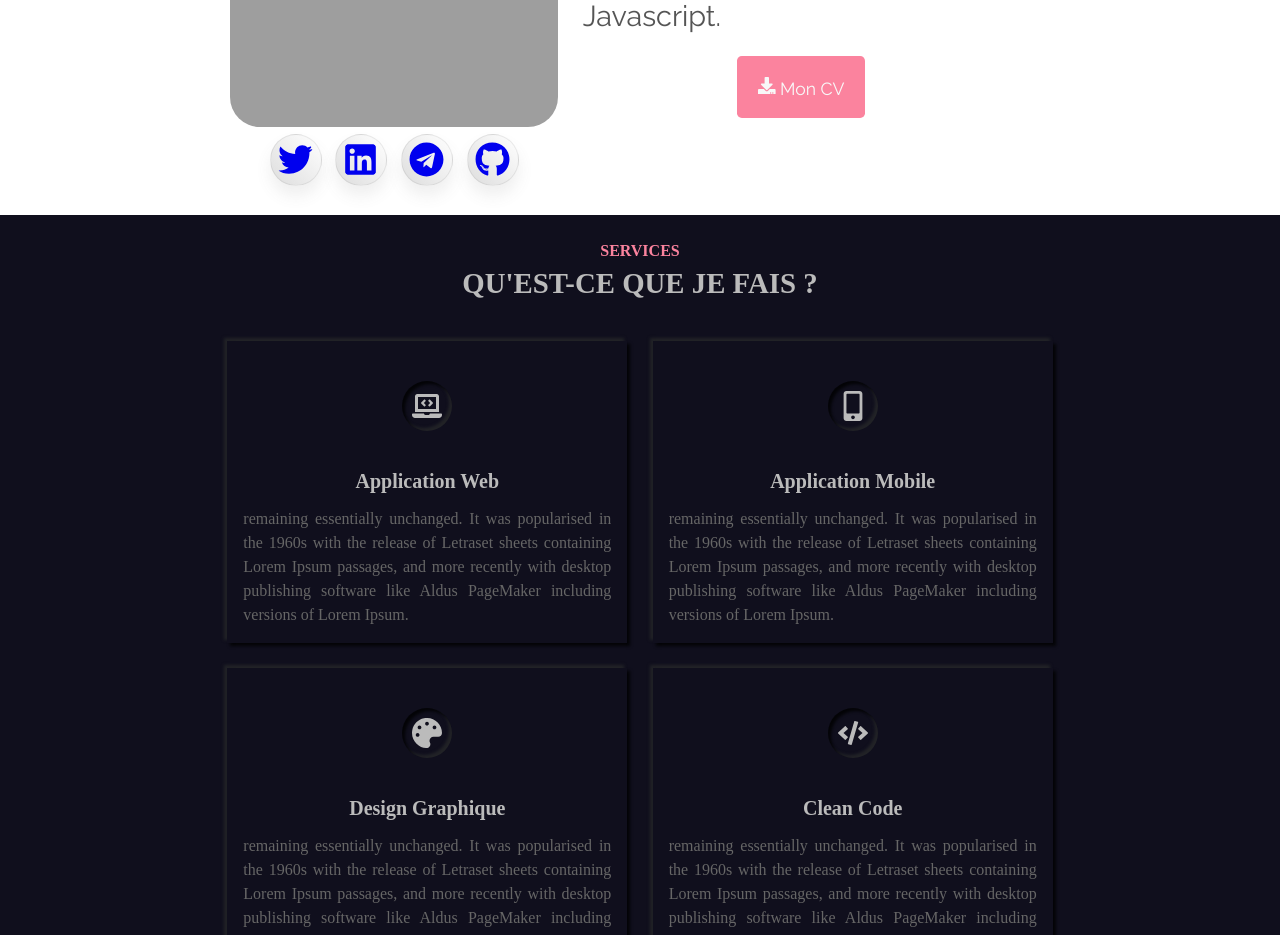
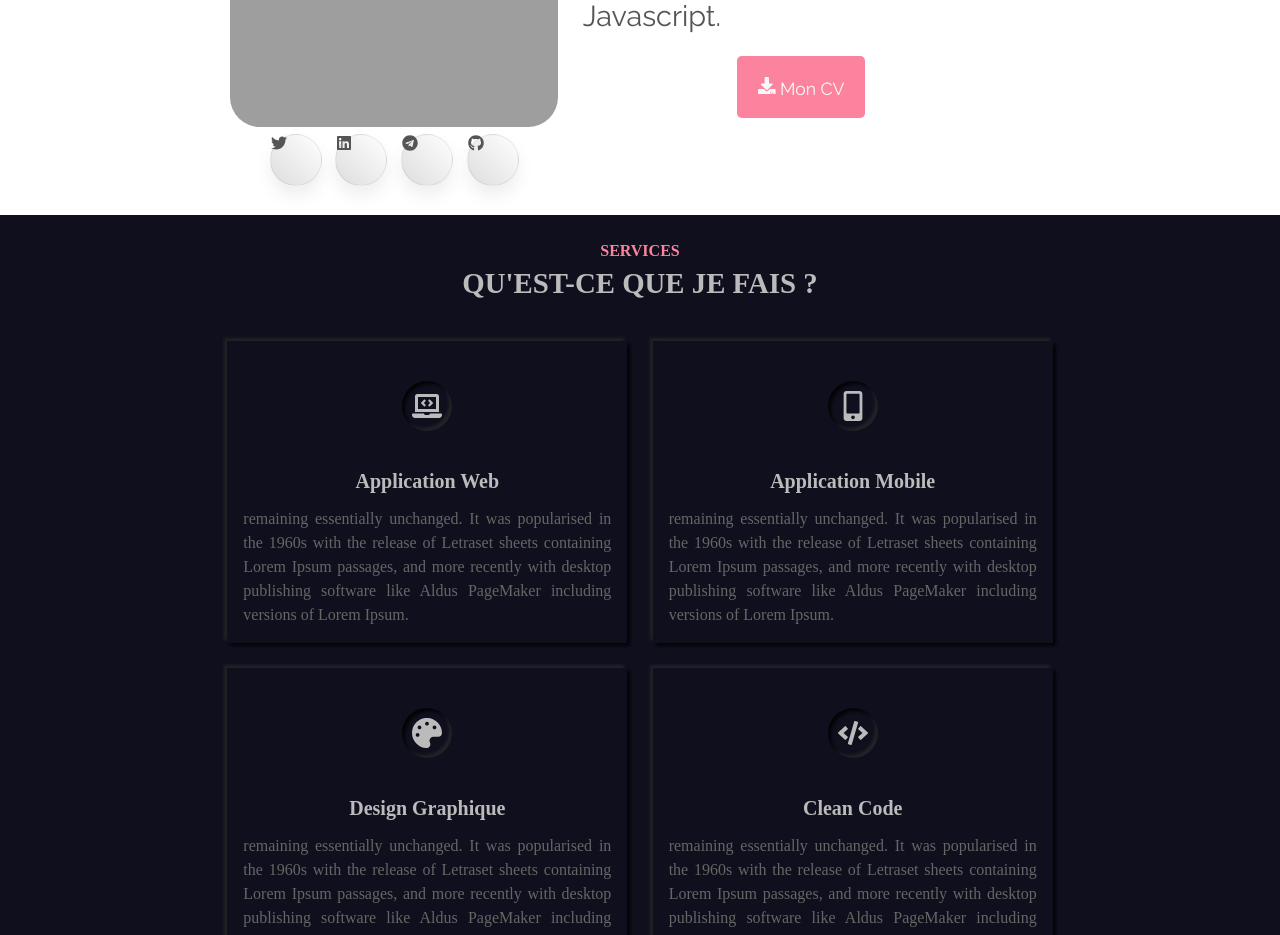
Before and after one commit to ExcaliburSims/portfolioNextJS, a Next.js app: page / in a window 1280 px wide. Shown: the part 1240-2175 px from the top of the page. Built offline with nearby package versions, Linux system fonts and the light colour scheme; grey boxes are pictures that could not be loaded.

Commit message:
feat: add cv link

```diff
--- a/pages/Info.jsx
+++ b/pages/Info.jsx
@@ -12,6 +12,9 @@ import {
 import data from "../data.json";
 
 function Info() {
+  const downloader = () => {
+    console.log("OKEY");
+  };
   /* data.profil.map((dat) => console.log(dat.firstname));
   console.log(data.profil[0]);
   console.log(data.profil[0].contacts.telephone);*/
@@ -30,9 +33,9 @@ function Info() {
           <ul>
             <li>
               <Link href={data.profil[0].contacts.twitter}>
-                <a target="_blank">
-                  <FaTwitter className={styles.fab} aria-hidden="true" />
-                </a>
+                {/* <a target="_blank"> */}
+                <FaTwitter className={styles.fab} aria-hidden="true" />
+                {/* </a> */}
               </Link>
             </li>
             <li>
@@ -40,9 +43,9 @@ function Info() {
                 href={data.profil[0].contacts.linkedin}
                 className={styles.link}
               >
-                <a target="_blank">
-                  <FaLinkedin className={styles.fab} aria-hidden="true" />
-                </a>
+                {/* <a target="_blank"> */}
+                <FaLinkedin className={styles.fab} aria-hidden="true" />
+                {/* </a> */}
               </Link>
             </li>
             <li>
@@ -50,9 +53,9 @@ function Info() {
                 href={data.profil[0].contacts.telegram}
                 className={styles.link}
               >
-                <a target="_blank">
-                  <FaTelegram className={styles.fab} aria-hidden="true" />
-                </a>
+                {/* <a target="_blank"> */}
+                <FaTelegram className={styles.fab} aria-hidden="true" />
+                {/* </a> */}
               </Link>
             </li>
             <li>
@@ -60,9 +63,9 @@ function Info() {
                 href={data.profil[0].contacts.github}
                 className={styles.link}
               >
-                <a target="_blank">
-                  <FaGithub className={styles.fab} aria-hidden="true" />
-                </a>
+                {/* <a target="_blank"> */}
+                <FaGithub className={styles.fab} aria-hidden="true" />
+                {/* </a> */}
               </Link>
             </li>
           </ul>
@@ -74,8 +77,8 @@ function Info() {
             technologies Web et mobile. Mon savoir-faire est basé principalement
             sur l'écosystème Javascript.
           </p>
-          <Link href="activite">
-            <a>
+          <Link href={data.profil[0].cv}>
+            <a target="_blank">
               <FaDownload />
               &nbsp;Mon CV
             </a>
```
